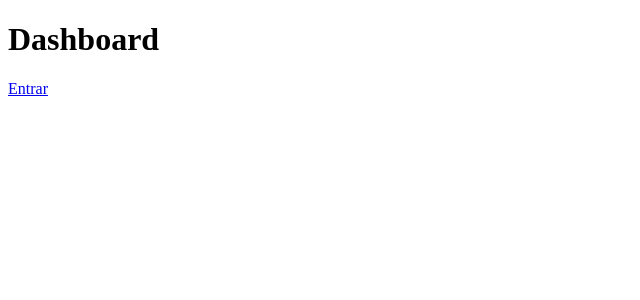
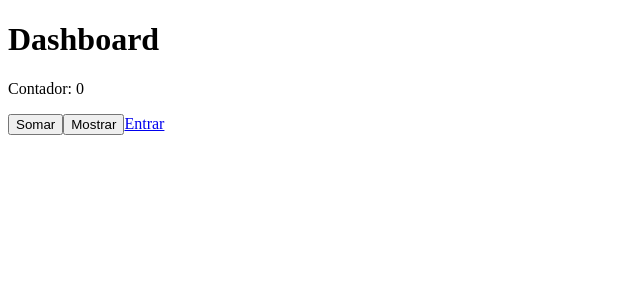
Before and after one commit to lucas-linhares-dev/react-typescript, a React (Create React App) app: page /pagina-inicial in a window 1280 px wide. Shown: the top 300 px of the page, without its empty margins (0-640 px from the left). Built offline with nearby package versions, Linux system fonts and the light colour scheme.

Commit message:
useRef com objetos simples

```diff
--- a/src/app/pages/dashboard/Dashboard.tsx
+++ b/src/app/pages/dashboard/Dashboard.tsx
@@ -1,10 +1,17 @@
+import { useRef } from 'react';
 import { Link } from 'react-router-dom';
 
 
 export const Dashboard = () => {
+
+    const counterRef = useRef(0)
+
     return(
         <div>
             <h1>Dashboard</h1>
+            <p>Contador: {counterRef.current}</p>
+            <button onClick={(e) => counterRef.current++}>Somar</button>
+            <button onClick={() => console.log(counterRef.current)}>Mostrar</button>
             <Link to={"/entrar"}>Entrar</Link>
         </div>
 
```
